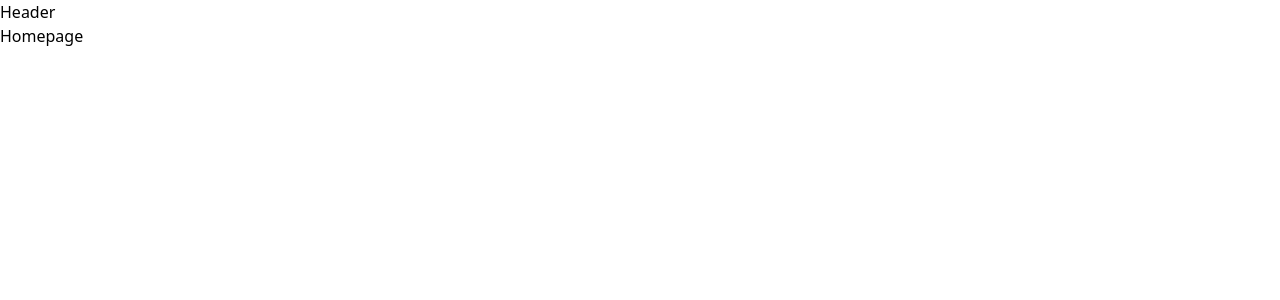
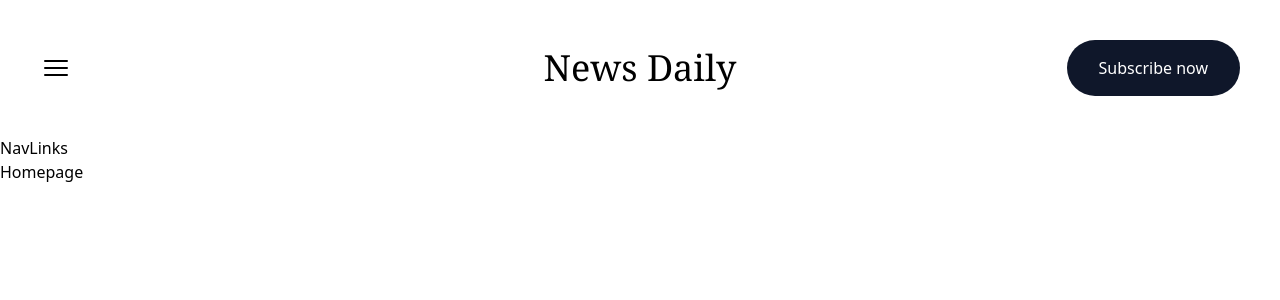
Before and after one commit to anjanah07/Newsdaily, a Next.js app: page / in a window 1280 px wide. Shown: the top 300 px of the page. Built offline with nearby package versions, Linux system fonts and the light colour scheme.

Commit message:
Header complete

```diff
--- a/app/Header.tsx
+++ b/app/Header.tsx
@@ -1,7 +1,27 @@
 import React from "react";
+import { Bars3Icon } from "@heroicons/react/24/solid";
+import Link from "next/link";
+import NavLinks from "./NavLinks";
 
 const Header = () => {
-  return <div>Header</div>;
+  return (
+    <header>
+      {" "}
+      <div className="grid grid-cols-3 p-10 items-center">
+        <Bars3Icon className="h-8 w-8 cursor-pointer" />
+        <Link href={"/"} prefetch={false}>
+          <h1 className="font-serif text-4xl text-center">News Daily</h1>
+        </Link>
+        <div className="flex items-center justify-end space-x-2">
+          {/*Dark mode*/}
+          <button className="hidden md:inline bg-slate-900 text-white px-4 lg:px-8 py-2 lg:py-4 rounded-full dark:bg-slate-800">
+            Subscribe now
+          </button>
+        </div>
+      </div>
+      <NavLinks />
+    </header>
+  );
 };
 
 export default Header;
--- /dev/null
+++ b/app/NavLinks.tsx
@@ -0,0 +1,7 @@
+import React from "react";
+
+const NavLinks = () => {
+  return <div>NavLinks</div>;
+};
+
+export default NavLinks;
--- a/package.json
+++ b/package.json
@@ -6,6 +6,7 @@
     "start": "next start"
   },
   "dependencies": {
+    "@heroicons/react": "^2.0.14",
     "next": "latest",
     "react": "18.2.0",
     "react-dom": "18.2.0"
```
Also changed, not shown: 1 other file (tests, documents, lock files or other folders).
